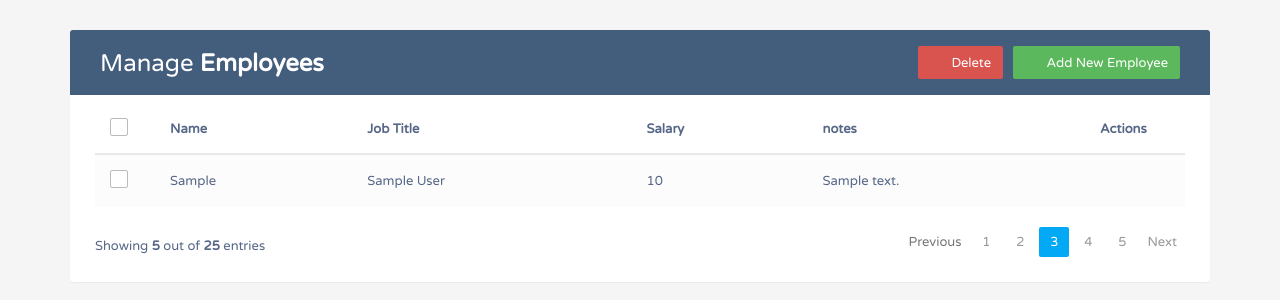
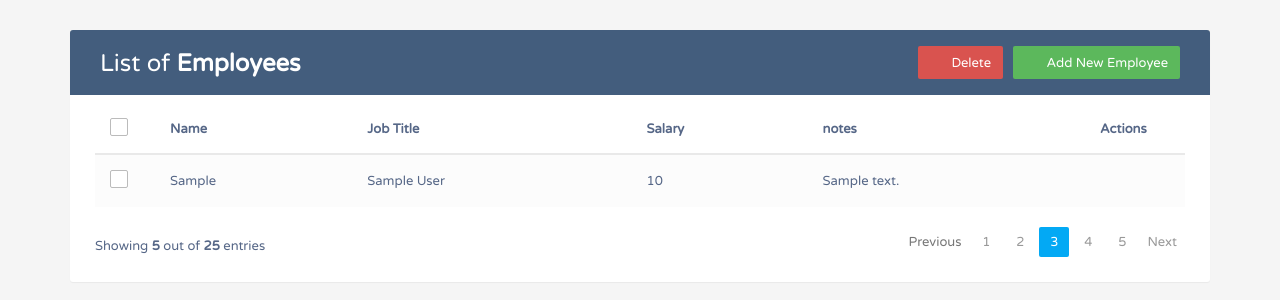
Before and after one commit to sanaullahkhan81/curd, a PHP site: page / in a window 1280 px wide. Shown: the top 300 px of the page. Run offline with PHP 8.4, Linux system fonts and the light colour scheme; tables that the repository leaves empty or names only in its code hold one stand-in row (values such as "Sample post").

Commit message:
i changed my table title

```diff
--- a/index.php
+++ b/index.php
@@ -277,7 +277,7 @@ $(document).ready(function(){
             <div class="table-title">
                 <div class="row">
                     <div class="col-sm-6">
-						<h2>Manage <b>Employees</b></h2>
+						<h2>List of <b>Employees</b></h2>
 					</div>
 					<div class="col-sm-6">
 						<a href="/sana/curd/create.php" class="btn btn-success" data-toggle="modal"><i class="material-icons">&#xE147;</i> <span>Add New Employee</span></a>
```
